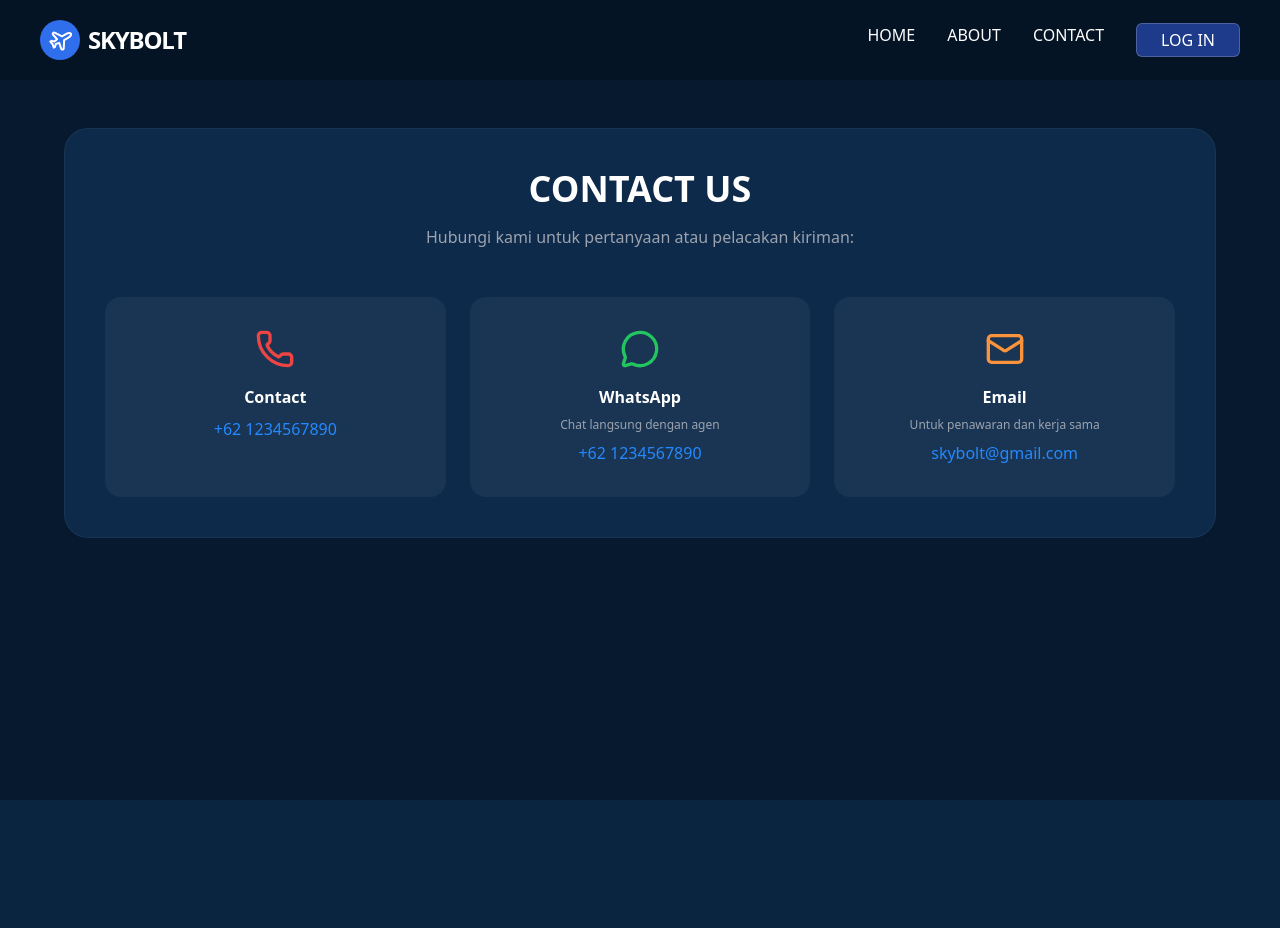
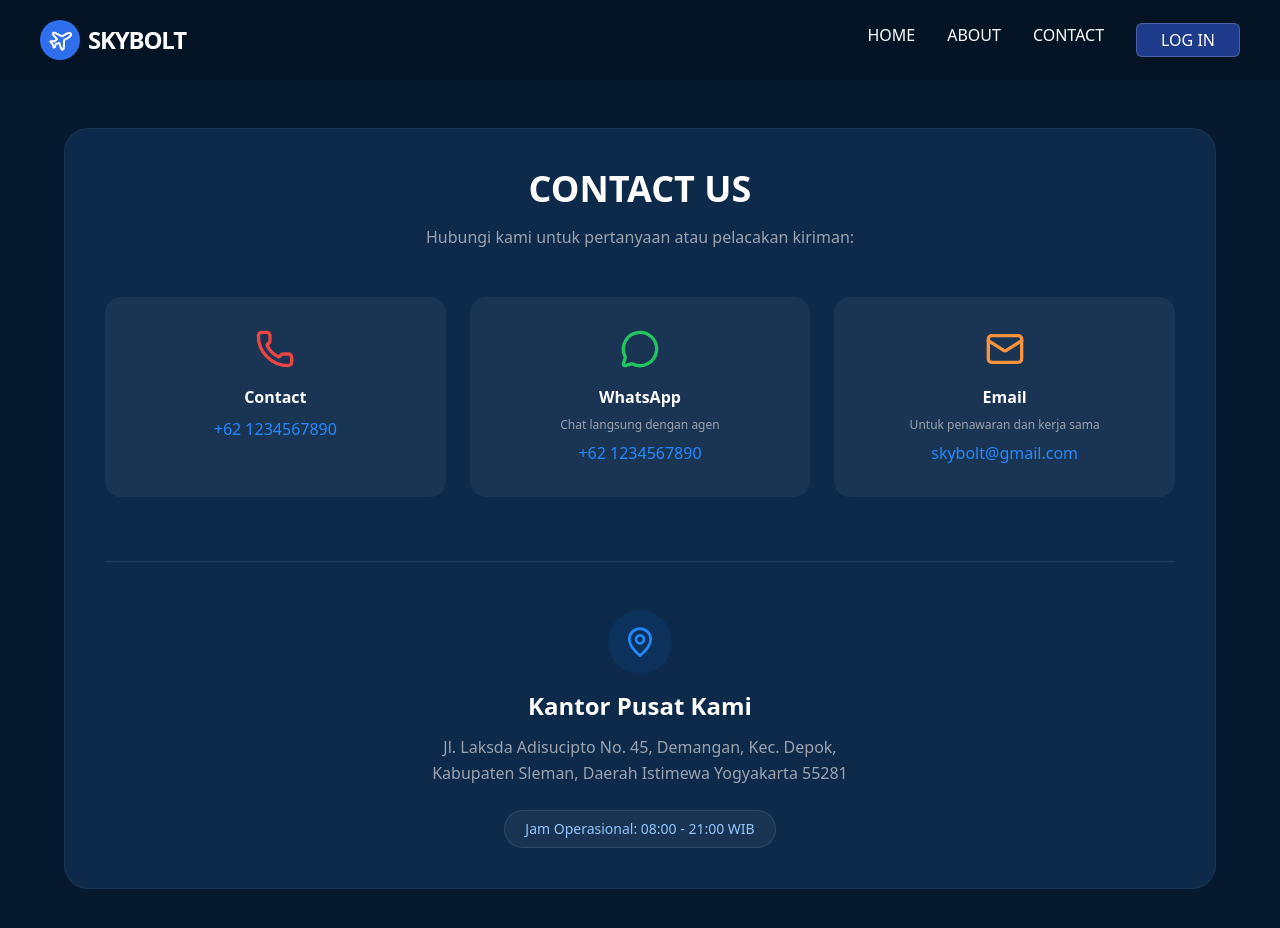
Before and after one commit to j3pa/PROJECT, a Next.js app in the folder nextjs-dashboard/: page /contact in a window 1280 px wide. Shown: the top 928 px of the page. Before the commit the page ends 800 px from the top, so only its background shows below. Built offline with nearby package versions, Linux system fonts and the light colour scheme.

Commit message:
Update contact
Nambahin alamat di bagian bawah dan tambah icon mappin

```diff
--- a/nextjs-dashboard/app/contact/page.tsx
+++ b/nextjs-dashboard/app/contact/page.tsx
@@ -1,4 +1,4 @@
-import { Phone, MessageCircle, Mail } from 'lucide-react';
+import { Phone, MessageCircle, Mail, MapPin } from 'lucide-react'; // Menambahkan MapPin untuk icon alamat
 
 export default function ContactPage() {
   return (
@@ -12,7 +12,7 @@ export default function ContactPage() {
         </div>
 
         {/* Grid untuk 3 kartu kontak */}
-        <div className="grid md:grid-cols-3 gap-6">
+        <div className="grid md:grid-cols-3 gap-6 mb-16">
 
           {/* Card Contact */}
           <div className="bg-white/5 p-8 rounded-2xl text-center flex flex-col items-center">
@@ -36,7 +36,21 @@ export default function ContactPage() {
             <p className="text-xs text-gray-400 mb-2">Untuk penawaran dan kerja sama</p>
             <p className="text-blue-400 font-medium">skybolt@gmail.com</p>
           </div>
+        </div>
 
+        {/*bagian alamat*/}
+        <div className="flex flex-col items-center text-center border-t border-white/10 pt-12">
+          <div className="bg-blue-500/10 p-4 rounded-full mb-4">
+            <MapPin className="text-blue-400" size={32} />
+          </div>
+          <h3 className="text-2xl font-bold mb-3 text-white">Kantor Pusat Kami</h3>
+          <p className="text-gray-400 leading-relaxed max-w-lg">
+            Jl. Laksda Adisucipto No. 45, Demangan, Kec. Depok,<br />
+            Kabupaten Sleman, Daerah Istimewa Yogyakarta 55281
+          </p>
+          <div className="mt-6 px-5 py-2 bg-white/5 rounded-full border border-white/10">
+            <p className="text-sm text-blue-300">Jam Operasional: 08:00 - 21:00 WIB</p>
+          </div>
         </div>
       </div>
     </main>
```
